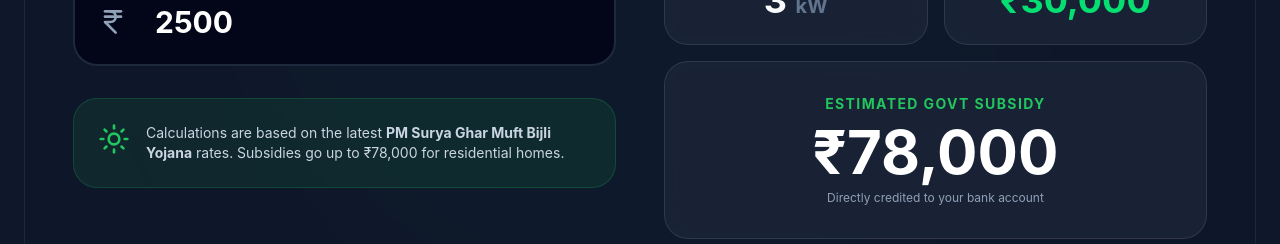
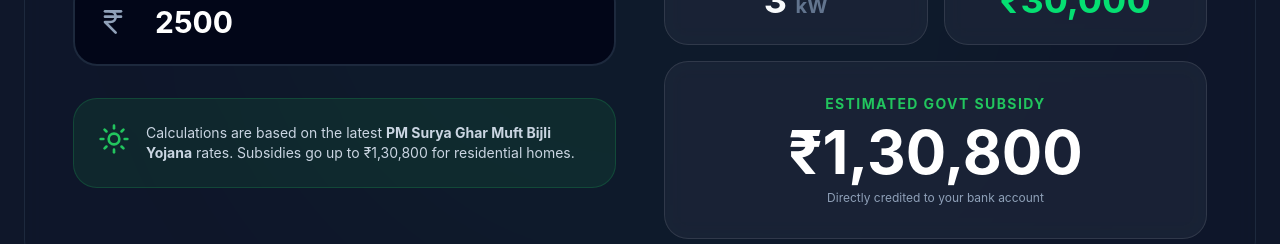
Before and after one commit to iamnehalien29/SolarEco, a Next.js app in the folder frontend/: page / in a window 1280 px wide. Shown: the part 3160-3404 px from the top of the page. Built offline with nearby package versions, Linux system fonts and the light colour scheme; no server answers.

Commit message:
fix: updated solar calculator subsidy amounts to match new 130800 limit

```diff
--- a/frontend/src/components/SolarCalculator.tsx
+++ b/frontend/src/components/SolarCalculator.tsx
@@ -17,12 +17,12 @@ const SolarCalculator = () => {
 
   // PM Surya Ghar Subsidy Rules
   let subsidy = 0;
-  if (kwNeeded <= 2) {
-    subsidy = kwNeeded * 30000;
-  } else if (kwNeeded === 3) {
-    subsidy = 60000 + 18000;
+  if (kwNeeded === 1) {
+    subsidy = 48000;
+  } else if (kwNeeded === 2) {
+    subsidy = 96000;
   } else {
-    subsidy = 78000; // Max subsidy is capped at 78,000
+    subsidy = 130800; // Max subsidy is capped at 1,30,800 for 3kW and above
   }
 
   const yearlySavings = Number(monthlyBill) * 12;
@@ -64,7 +64,7 @@ const SolarCalculator = () => {
               <Sun className="w-8 h-8 text-primary shrink-0" />
               <p className="text-sm text-slate-300">
                 Calculations are based on the latest <strong>PM Surya Ghar Muft Bijli Yojana</strong> rates.
-                Subsidies go up to ₹78,000 for residential homes.
+                Subsidies go up to ₹1,30,800 for residential homes.
               </p>
             </div>
           </div>
```
